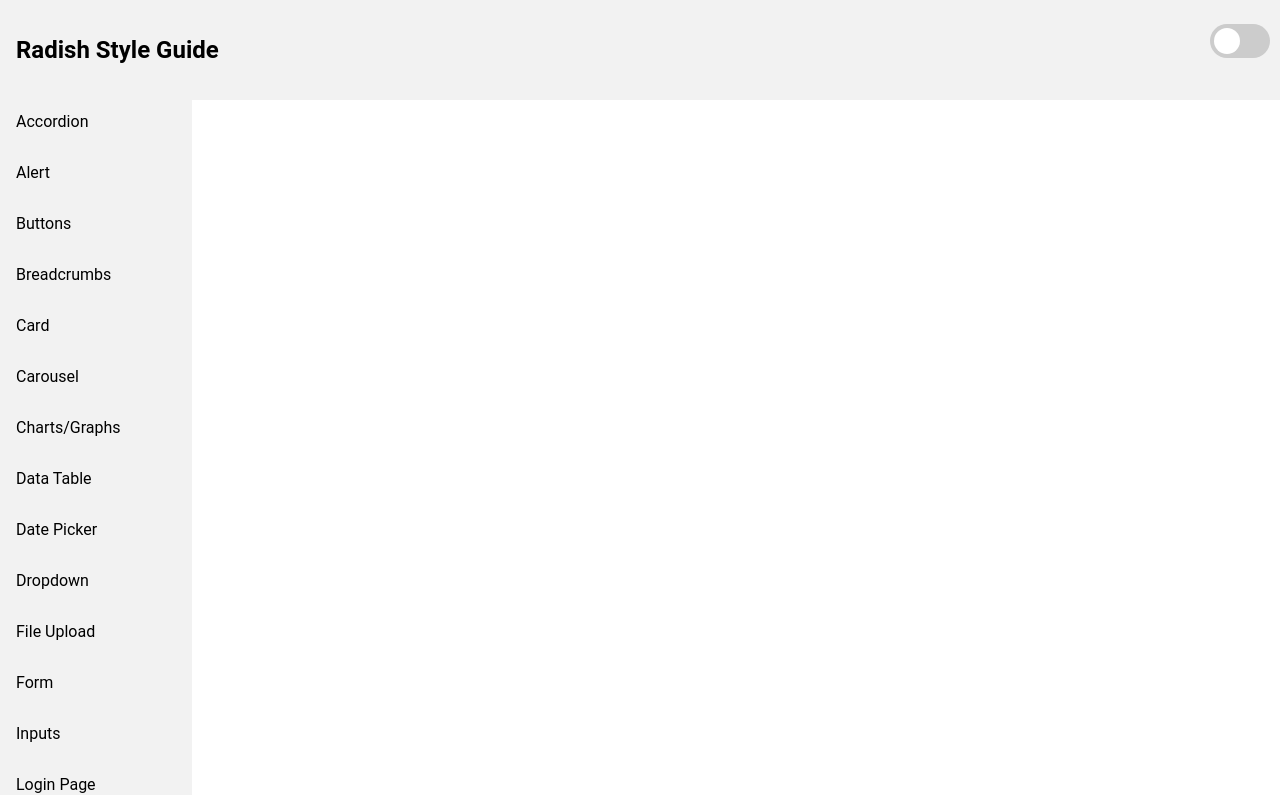
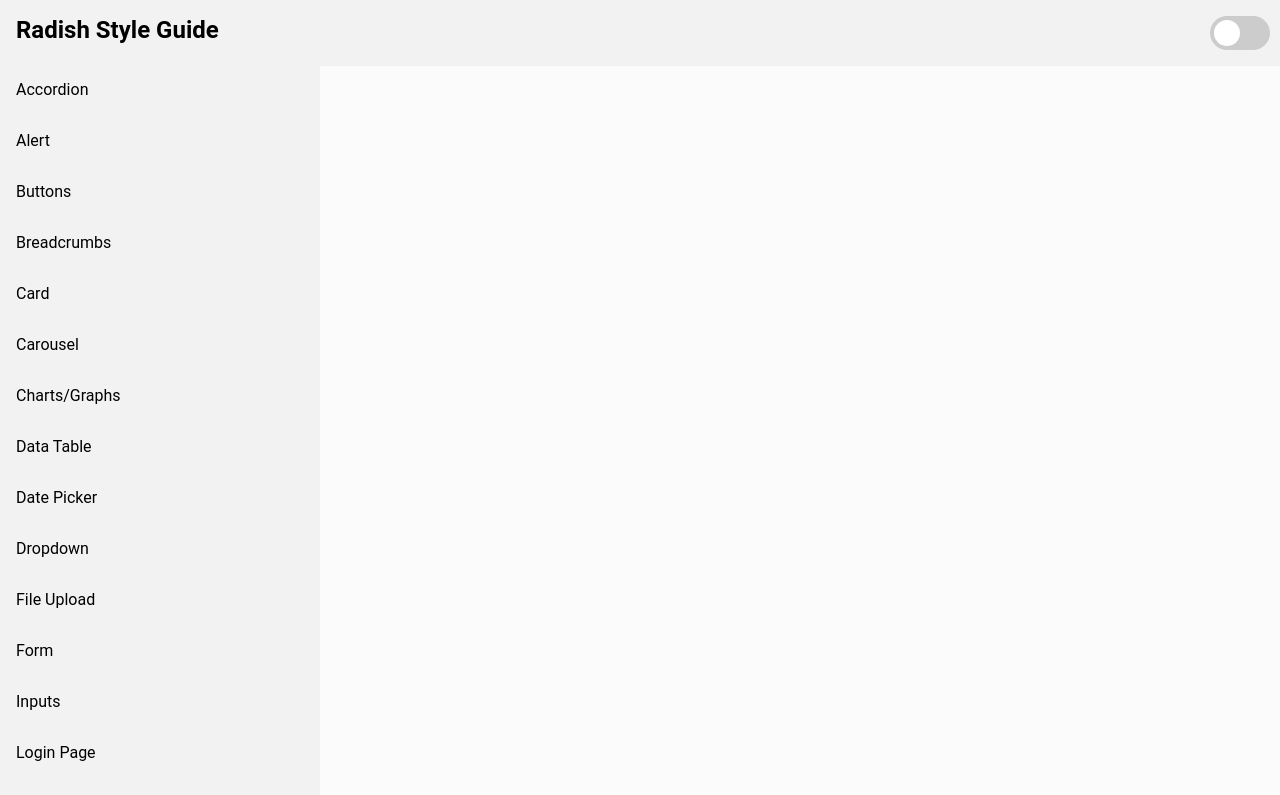
Before and after one commit to HMHepburn/Shirazi, an Angular app: page / in a window 1280 px wide. Shown: the top 795 px of the page. Built offline with nearby package versions, Linux system fonts and the light colour scheme.

Commit message:
routing and sidenav set up properly

```diff
--- a/src/app/app.component.css
+++ b/src/app/app.component.css
@@ -1,3 +1,8 @@
 .design-system {
     background-color: #FCFBFC;
+    display:flex;
+    flex-direction:column;
+    height:100%;
+    width:100%;
+    position:fixed;
 }
--- a/src/app/app.component.html
+++ b/src/app/app.component.html
@@ -1,6 +1,6 @@
 <div class="design-system">
     <app-navbar></app-navbar>
-    <app-sidenav></app-sidenav>
+    <router-outlet></router-outlet>
 </div>
 
 <!-- nav + sidebar style
--- a/src/app/app.module.ts
+++ b/src/app/app.module.ts
@@ -7,13 +7,15 @@ import { SidenavComponent } from './sidenav/sidenav.component';
 import { NoopAnimationsModule } from '@angular/platform-browser/animations';
 import { AppRoutingModule } from './app-routing.module';
 import { TempComponentComponent } from './temp-component/temp-component.component';
+import { MainComponent } from './main/main.component';
 
 @NgModule({
   declarations: [
     AppComponent,
     NavbarComponent,
     SidenavComponent,
-    TempComponentComponent
+    TempComponentComponent,
+    MainComponent
   ],
   imports: [
     BrowserModule,
--- /dev/null
+++ b/src/app/main/main.component.css
@@ -0,0 +1,4 @@
+/* .main {
+    width:100%;
+    height:100%;
+} */
--- /dev/null
+++ b/src/app/main/main.component.html
@@ -0,0 +1,4 @@
+<div class="main">
+    <app-sidenav></app-sidenav>
+    <router-outlet></router-outlet>
+</div>
--- a/src/app/navbar/navbar.component.css
+++ b/src/app/navbar/navbar.component.css
@@ -1,10 +1,9 @@
 .navbar {
     background-color: #F2F2F2;
     padding:1rem;
-    position:fixed;
+    position:absolute;
     width:98%;
     display: flex;
-    z-index: 10;
     flex-direction:row;
     justify-content:space-between;
 }
@@ -15,7 +14,6 @@
     display: inline-block;
     width: 60px;
     height: 34px;
-    margin-top:0.5rem;
   }
 
   /* Hide default HTML checkbox */
@@ -72,3 +70,7 @@
   .slider.round:before {
     border-radius: 50%;
   }
+
+  .title {
+    margin:0;
+  }
--- a/src/app/navbar/navbar.component.html
+++ b/src/app/navbar/navbar.component.html
@@ -1,5 +1,5 @@
 <div class="navbar">
-    <h2>Radish Style Guide</h2>
+    <h2 class="title">Radish Style Guide</h2>
     <label class="switch">
         <input type="checkbox">
         <span class="slider round"></span>
--- a/src/app/sidenav/sidenav.component.css
+++ b/src/app/sidenav/sidenav.component.css
@@ -2,9 +2,11 @@
     display: flex;
     flex-direction: column;
     background-color:#F2F2F2;
-    width:15%;
-    position:absolute;
-    margin-top:6rem;
+    width:20rem;
+    position:fixed;
+    margin-top:4rem;
+    overflow:scroll;
+    height:100%;
 }
 
 .list-element {
--- a/src/app/sidenav/sidenav.component.html
+++ b/src/app/sidenav/sidenav.component.html
@@ -1,5 +1,5 @@
 <div class="navigation-container">
-	<a routerLink="/component1" class="list-element">Accordion</a>
+	<a routerLink="/component1" routerLinkActive="active" class="list-element">Accordion</a>
 	<a href="component2" class="list-element">Alert</a>
 	<a href="component3" class="list-element">Buttons</a>
 	<a href="component4" class="list-element">Breadcrumbs</a>
--- a/src/app/temp-component/temp-component.component.ts
+++ b/src/app/temp-component/temp-component.component.ts
@@ -1,10 +1,13 @@
 import { Component } from '@angular/core';
+import { Router, ActivatedRoute, ParamMap } from '@angular/router';
 
 @Component({
-  selector: 'app-temp-component',
-  templateUrl: './temp-component.component.html',
-  styleUrls: ['./temp-component.component.css']
+	selector: 'app-temp-component',
+	templateUrl: './temp-component.component.html',
+	styleUrls: ['./temp-component.component.css']
 })
 export class TempComponentComponent {
-
+	constructor(
+	private route: ActivatedRoute,
+	) {}
 }
```
Also changed, not shown: src/app/app-routing.module.ts (+12 -1 lines), src/app/main/main.component.ts (added, +10 -0 lines), 1 other file (tests, documents, lock files or other folders).
